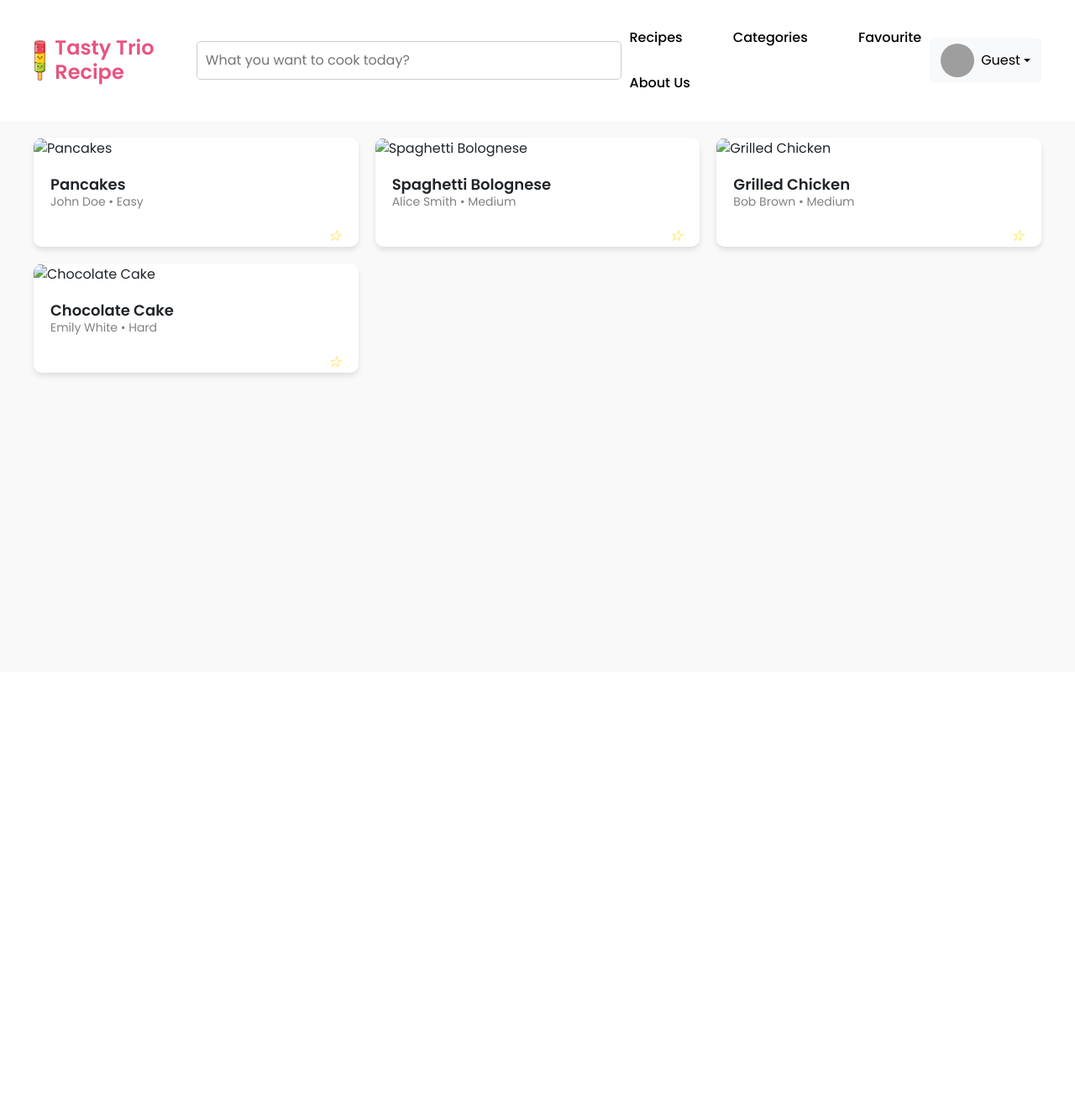
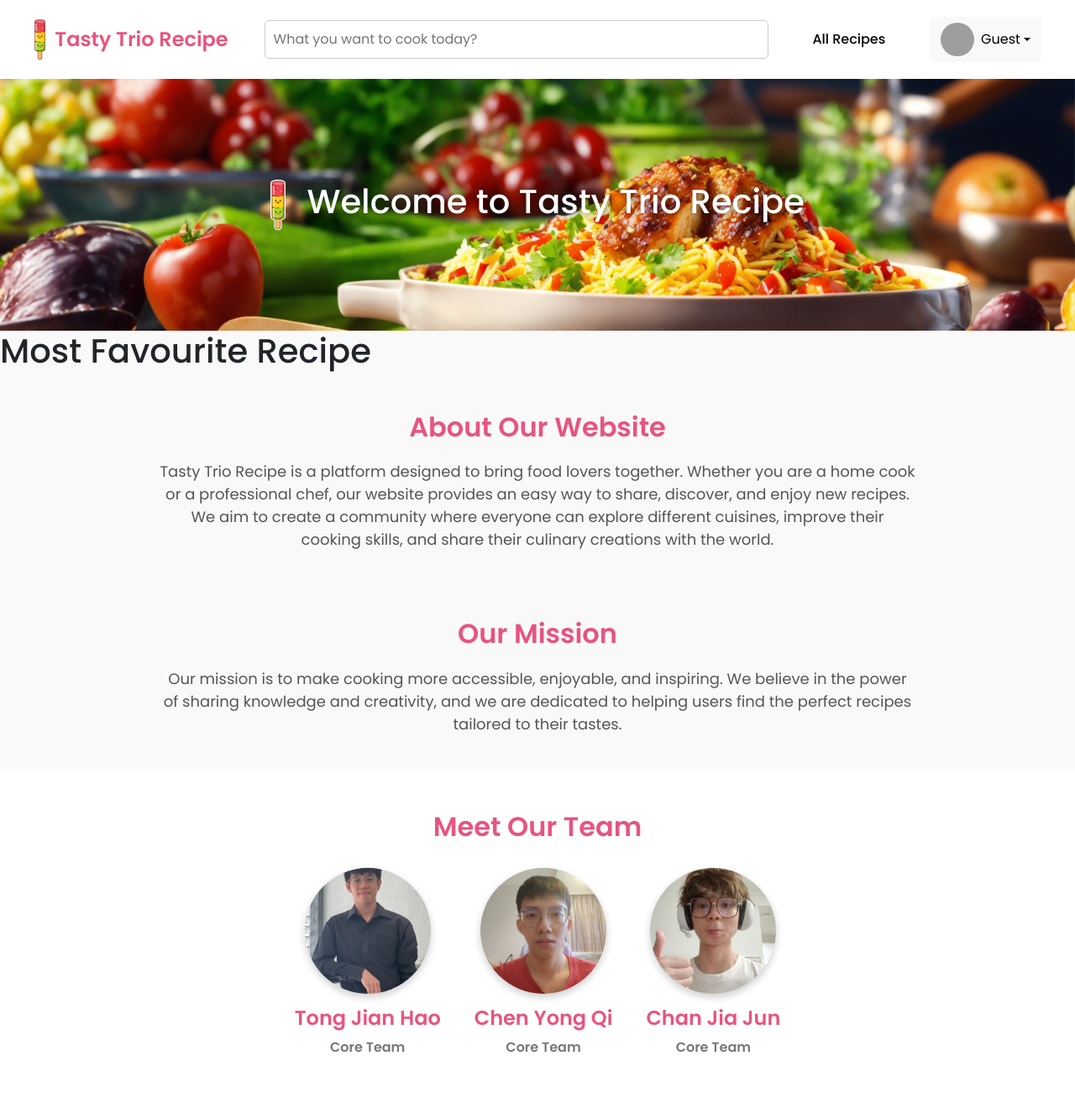
Before and after one commit to JiaJun0207/E-Recipe-Website, a PHP site: page /E-Recipe-Website/ in a window 1280 px wide. Shown: the whole page at 84% size. Before the commit the page ends 450 px from the top, so only its background shows below. Run offline with PHP 8.4, Linux system fonts and the light colour scheme; data comes from the database, SQL or seed files in the repository; grey boxes are pictures that could not be loaded.

Commit message:
modify index, header, manage_diff
many more

```diff
--- a/about-us.php
+++ b/about_us.php
@@ -1,35 +1,3 @@
-<?php
-session_start();
-// Include your database connection file
-include 'db.php';
-
-// Initialize variables for user data
-$userImg = 'uploads/default.png';
-$userName = 'Guest';
-$userEmail = '';
-$userBio = '';
-
-// Check if user is logged in
-if (isset($_SESSION['userID'])) {
-    $userID = $_SESSION['userID'];
-    $query = "SELECT userImg, userName, userEmail, userBio FROM registered_user WHERE userID = ?";
-    $stmt = $conn->prepare($query);
-    if ($stmt) {
-        $stmt->bind_param("i", $userID);
-        if ($stmt->execute()) {
-            $result = $stmt->get_result();
-            if ($result->num_rows > 0) {
-                $userData = $result->fetch_assoc();
-                $userImg = $userData['userImg'];
-                $userName = $userData['userName'];
-                $userEmail = $userData['userEmail'];
-                $userBio = $userData['userBio'];
-            }
-        }
-    }
-}
-?>
-
 <!DOCTYPE html>
 <html lang="en">
 <head>
@@ -40,13 +8,13 @@ if (isset($_SESSION['userID'])) {
     <link rel="stylesheet" href="https://cdn.jsdelivr.net/npm/bootstrap@5.3.0/dist/css/bootstrap.min.css">
     <link rel="stylesheet" href="https://cdnjs.cloudflare.com/ajax/libs/font-awesome/6.4.2/css/all.min.css">
     <script src="https://code.jquery.com/jquery-3.6.0.min.js"></script>
-    <script src="https://cdn.jsdelivr.net/npm/bootstrap@5.3.0/dist/js/bootstrap.bundle.min.js"></script>
+    <!-- <script src="https://cdn.jsdelivr.net/npm/bootstrap@5.3.0/dist/js/bootstrap.bundle.min.js"></script> -->
     <style>
         body {
             font-family: 'Poppins', sans-serif;
             background-color: #f9f9f9;
         }
-        .hero {
+        /* .hero {
             background: url('assets/pic/banner.jpg') no-repeat center center/cover;
             height: 300px;
             display: flex;
@@ -61,15 +29,15 @@ if (isset($_SESSION['userID'])) {
         }
 
         .hero img {
-            height: 60px; /* Adjust this value for proper size */
-            margin-right: 10px; /* Space between logo and text */
+            height: 60px;
+            margin-right: 10px;
         }
 
         .hero-content {
             display: flex;
             align-items: center;
             gap: 15px;
-        }
+        } */
         .section-title {
             text-align: center;
             font-weight: 600;
@@ -119,14 +87,13 @@ if (isset($_SESSION['userID'])) {
     </style>
 </head>
 <body>
-<?php include('header.php'); ?>
 
-<header class="hero">
+<!-- <header class="hero">
     <div class="hero-content">
         <img src="assets/pic/TastyTrioLogo.png" alt="Tasty Trio Recipe Logo">
         <h1 >Welcome to Tasty Trio Recipe</h1>
     </div>
-</header>
+</header> -->
 
 <section class="about-content">
     <h2 class="section-title">About Our Website</h2>
--- a/header.php
+++ b/header.php
@@ -26,11 +26,18 @@
             height: 50px;
             margin-right: 10px;
         }
+        .logo-title a{
+            text-decoration: none;
+        }
         .logo-title h1 {
             font-size: 24px;
             font-weight: 600;
             margin: 0;
             color: #E75480;
+        }
+        .logo-title h1:hover{
+            color: #E75480;
+            text-decoration: underline;
         }
         header input {
             width: 50%;
@@ -123,14 +130,15 @@
 <header>
     <div class="logo-title">
         <img src="assets/pic/TastyTrioLogo.png" alt="Logo">
-        <h1>Tasty Trio Recipe</h1>
+        <!-- <h1>Tasty Trio Recipe</h1>  -->
+        <a href="index.php"><h1>Tasty Trio Recipe</h1></a>
     </div>
     <input type="text" placeholder="What you want to cook today?" style="font-family: 'Poppins', sans-serif;">
     <nav class="navbar">
-        <a href="index.php">Recipes</a>
-        <a href="#">Categories</a>
-        <a href="#">Favourite</a>
-        <a href="about-us.php">About Us</a>
+        <a href="eRecipeList.php"> All Recipes</a>
+        <!-- <a href="#">Categories</a>
+        <a href="#">Favourite</a> -->
+        <!-- <a href="about-us.php">About Us</a> -->
     </nav>
 
     <!-- Profile Dropdown -->
--- a/index.php
+++ b/index.php
@@ -62,7 +62,32 @@ $result = $conn->query($sql);
             padding: 0;
             background-color: #f9f9f9;
         }
-        .recipes {
+        .hero {
+            background: url('assets/pic/banner.jpg') no-repeat center center/cover;
+            height: 300px;
+            display: flex;
+            align-items: center;
+            justify-content: center;
+            text-align: center;
+            color: white;
+            font-size: 32px;
+            font-weight: bold;
+            text-shadow: 2px 2px 8px rgba(0, 0, 0, 0.5);
+            padding: 20px;
+        }
+
+        .hero img {
+            height: 60px; /* Adjust this value for proper size */
+            margin-right: 10px; /* Space between logo and text */
+        }
+
+        .hero-content {
+            display: flex;
+            align-items: center;
+            gap: 15px;
+        }
+
+        /* .recipes {
             display: grid;
             grid-template-columns: repeat(auto-fit, minmax(300px, 1fr));
             gap: 20px;
@@ -100,28 +125,19 @@ $result = $conn->query($sql);
             font-size: 18px;
             color: #ffd700;
             cursor: pointer;
-        }
+        } */
     </style>
 </head>
 <body>
 <?php include('header.php'); ?>
 
-<section class="recipes">
-    <?php if ($result->num_rows > 0): ?>
-        <?php while ($row = $result->fetch_assoc()): ?>
-            <div class="recipe-card">
-                <img src="<?= htmlspecialchars($row['recipeImg']) ?>" alt="<?= htmlspecialchars($row['recipeName']) ?>">
-                <div class="recipe-content">
-                    <h3 class="recipe-title"><?= htmlspecialchars($row['recipeName']) ?></h3>
-                    <p class="recipe-meta"><?= htmlspecialchars($row['creator']) ?> &bullet; <?= htmlspecialchars($row['mealDiff']) ?></p>
-                    <i class="favorite-icon">&#9734;</i>
-                </div>
-            </div>
-        <?php endwhile; ?>
-    <?php else: ?>
-        <p>No recipes found.</p>
-    <?php endif; ?>
-</section>
-
+<header class="hero">
+    <div class="hero-content">
+        <img src="assets/pic/TastyTrioLogo.png" alt="Tasty Trio Recipe Logo">
+        <h1 >Welcome to Tasty Trio Recipe</h1>
+    </div>
+</header>
+<h1>Most Favourite Recipe</h1>
+<?php include('about_us.php'); ?>
 </body>
 </html>
```
Also changed, not shown: eRecipeList.php (+57 -1 lines), manage_difficulty.php (line endings or trailing spaces).
